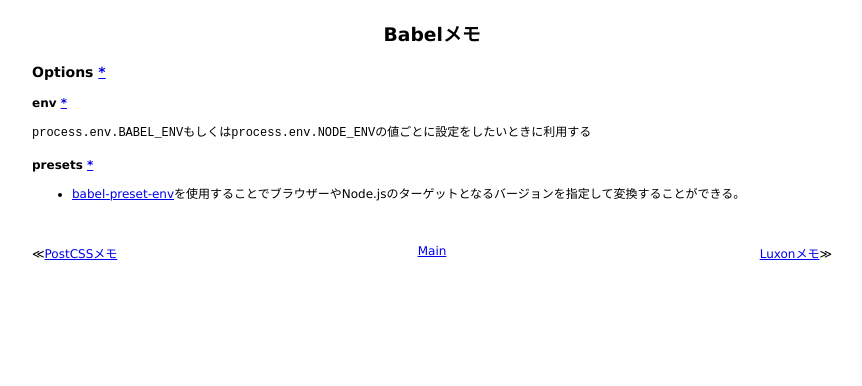
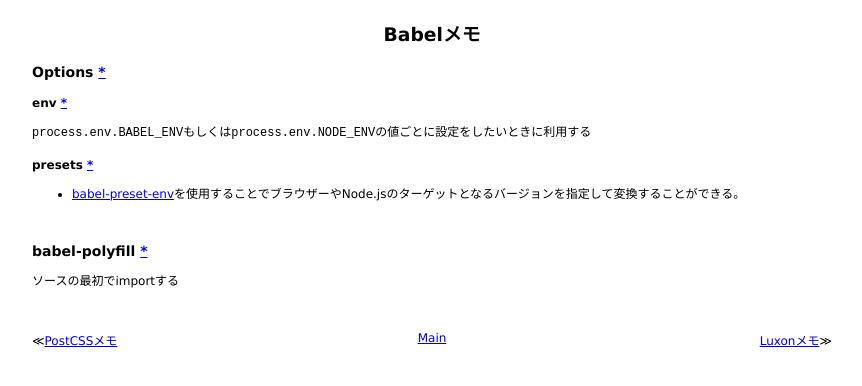
Before and after one commit to 38elements/38elements.github.com, a Jekyll site: the page built from _posts/2017-12-01-babel.md, in a window 1280 px wide. Shown: the top 386 px of the page, without its empty margins (208-1070 px from the left). Built offline with Jekyll 4.4.1, drawn with Linux system fonts in a browser that asks for light colours.

Commit message:
Update 2017-12-01-babel.md

```diff
--- a/_posts/2017-12-01-babel.md
+++ b/_posts/2017-12-01-babel.md
@@ -11,3 +11,9 @@ title: Babelメモ
 #### presets [\*](https://babeljs.io/docs/plugins/#presets)
 
 * [babel-preset-env](https://babeljs.io/docs/plugins/preset-env/)を使用することでブラウザーやNode.jsのターゲットとなるバージョンを指定して変換することができる。
+
+<br>
+
+### babel-polyfill [\*](https://babeljs.io/docs/usage/polyfill/)
+
+ソースの最初でimportする
```
